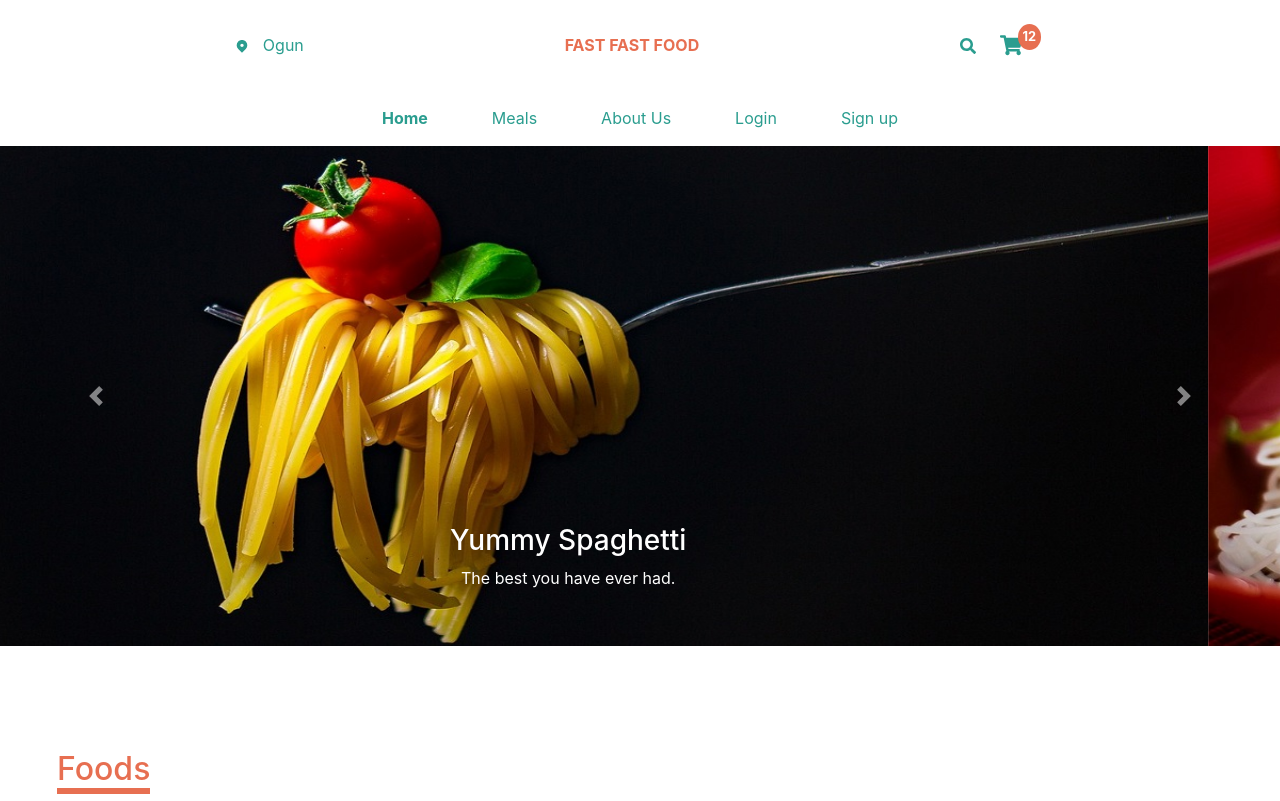
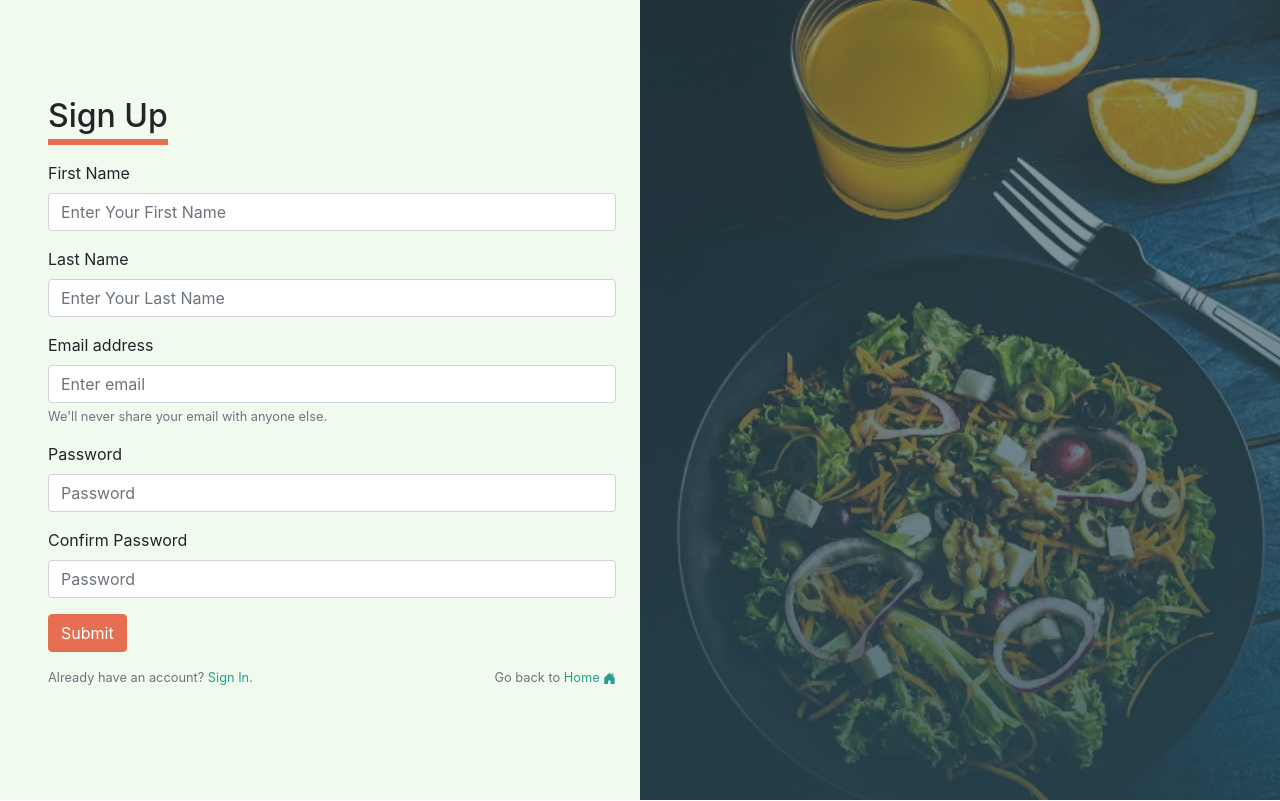
Before and after one commit to Olusamimaths/Fast-Fast-Food, a React (Create React App) app: page /signup in a window 1280 px wide. Shown: the top 801 px of the page. Built offline with nearby package versions, Linux system fonts and the light colour scheme.

Commit message:
Setup React-Router for routing

```diff
--- a/package.json
+++ b/package.json
@@ -11,12 +11,14 @@
     "@types/react": "^16.9.43",
     "@types/react-bootstrap": "^1.0.1",
     "@types/react-dom": "^16.9.8",
+    "@types/react-router-dom": "^5.1.5",
     "bootstrap": "^4.5.0",
     "node-sass": "^4.14.1",
     "react": "^16.13.1",
     "react-bootstrap": "^1.2.2",
     "react-dom": "^16.13.1",
     "react-icons": "^3.10.0",
+    "react-router-dom": "^5.2.0",
     "react-scripts": "3.4.1",
     "typescript": "^3.7.5"
   },
--- a/src/components/App/App.tsx
+++ b/src/components/App/App.tsx
@@ -2,16 +2,25 @@
 import Home from "../Home/Home";
 import SignIn from "../SignIn/SignIn";
 import SignUp from "../SignUp/SignUp";
+import { BrowserRouter as Router, Route, Switch } from "react-router-dom";
 
 import "../../styles/App.scss";
 
 const App: React.FC = () => {
   return (
-    <>
-      <Home />
-      {/* <SignIn /> */}
-      {/* <SignUp /> */}
-    </>
+    <Router>
+      <Switch>
+        <Route exact path="/signin">
+          <SignIn />
+        </Route>
+        <Route exact path="/signup">
+          <SignUp />
+        </Route>
+        <Route exact path="/">
+          <Home />
+        </Route>
+      </Switch>
+    </Router>
   );
 };
 
--- a/src/components/Foods/FoodCard.tsx
+++ b/src/components/Foods/FoodCard.tsx
@@ -33,7 +33,7 @@
           />
           <InputGroup.Append>
             <Button variant="outline-secondary" href={link}>
-              Add to Cart
+              Add
             </Button>
           </InputGroup.Append>
         </InputGroup>
--- a/src/components/Navigation/Navigation.tsx
+++ b/src/components/Navigation/Navigation.tsx
@@ -3,6 +3,7 @@
 import Nav from "react-bootstrap/Nav";
 import navlinks from "./navlinks";
 import TopBar from "../Topbar/TopBar";
+import { NavLink } from "react-router-dom";
 
 import "../../styles/Navbar.scss";
 
@@ -15,13 +16,13 @@
         <Navbar.Collapse id="basic-navbar-nav">
           <Nav className="m-auto green-links">
             {navlinks.map((navlink, i) => (
-              <Nav.Link
-                href={navlink.href}
+              <NavLink
+                to={navlink.href}
                 className={`mx-4 ${navlink.classNames}`}
                 key={i}
               >
                 {navlink.link_text}
-              </Nav.Link>
+              </NavLink>
             ))}
           </Nav>
         </Navbar.Collapse>
--- a/src/components/Navigation/navlinks.tsx
+++ b/src/components/Navigation/navlinks.tsx
@@ -10,28 +10,28 @@
   {
     href: "#",
     link_text: "Home",
-    classNames: "active",
+    classNames: "",
   },
 
+  // {
+  //   href: "#",
+  //   link_text: "Meals",
+  //   classNames: "",
+  // },
+  // {
+  //   href: "#",
+  //   link_text: "About Us",
+  //   classNames: "",
+  // },
+
   {
-    href: "#",
-    link_text: "Meals",
+    href: "/signin",
+    link_text: "Sign In",
     classNames: "",
   },
   {
-    href: "#",
-    link_text: "About Us",
-    classNames: "",
-  },
-
-  {
-    href: "#",
-    link_text: "Login",
-    classNames: "",
-  },
-  {
-    href: "#",
-    link_text: "Sign up",
+    href: "/signup",
+    link_text: "Sign Up",
     classNames: "",
   },
 ];
--- a/src/components/SignIn/SignIn.tsx
+++ b/src/components/SignIn/SignIn.tsx
@@ -5,6 +5,7 @@
 import Form from "react-bootstrap/Form";
 import Button from "react-bootstrap/Button";
 import { BsFillHouseDoorFill } from "react-icons/bs";
+import { Link } from "react-router-dom";
 
 import "../../styles/SignIn.scss";
 
@@ -40,10 +41,9 @@
               Don't have an account? <a href="#">Sign Up</a>
               <p className="return-home">
                 Go back to{" "}
-                <a href="#">
-                  {" "}
+                <Link to="../">
                   Home <BsFillHouseDoorFill />
-                </a>
+                </Link>
               </p>
             </Form.Text>
           </Form>
--- a/src/components/SignUp/SignUp.tsx
+++ b/src/components/SignUp/SignUp.tsx
@@ -5,6 +5,7 @@
 import Form from "react-bootstrap/Form";
 import Button from "react-bootstrap/Button";
 import { BsFillHouseDoorFill } from "react-icons/bs";
+import { Link } from "react-router-dom";
 
 import "../../styles/SignUp.scss";
 
@@ -56,10 +57,9 @@
               Already have an account? <a href="#">Sign In</a>.
               <p className="return-home">
                 Go back to{" "}
-                <a href="#">
-                  {" "}
+                <Link to="../">
                   Home <BsFillHouseDoorFill />
-                </a>
+                </Link>
               </p>
             </Form.Text>
           </Form>
--- a/src/styles/FoodCard.scss
+++ b/src/styles/FoodCard.scss
@@ -14,3 +14,9 @@
     }
   }
 }
+
+@media (max-width: 576px) {
+  .food-card {
+    min-width: 80%;
+  }
+}
```
Also changed, not shown: 1 other file (tests, documents, lock files or other folders).
